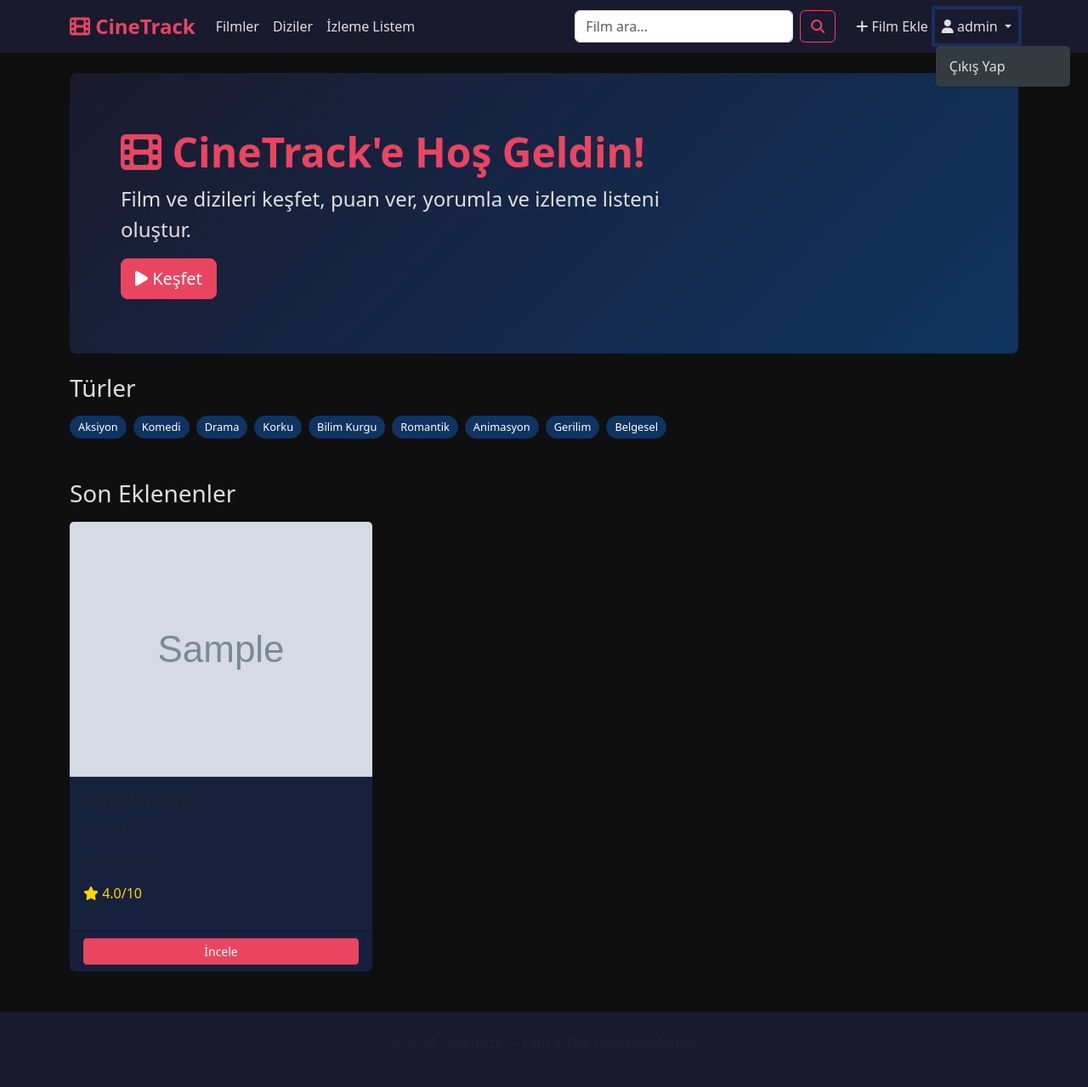
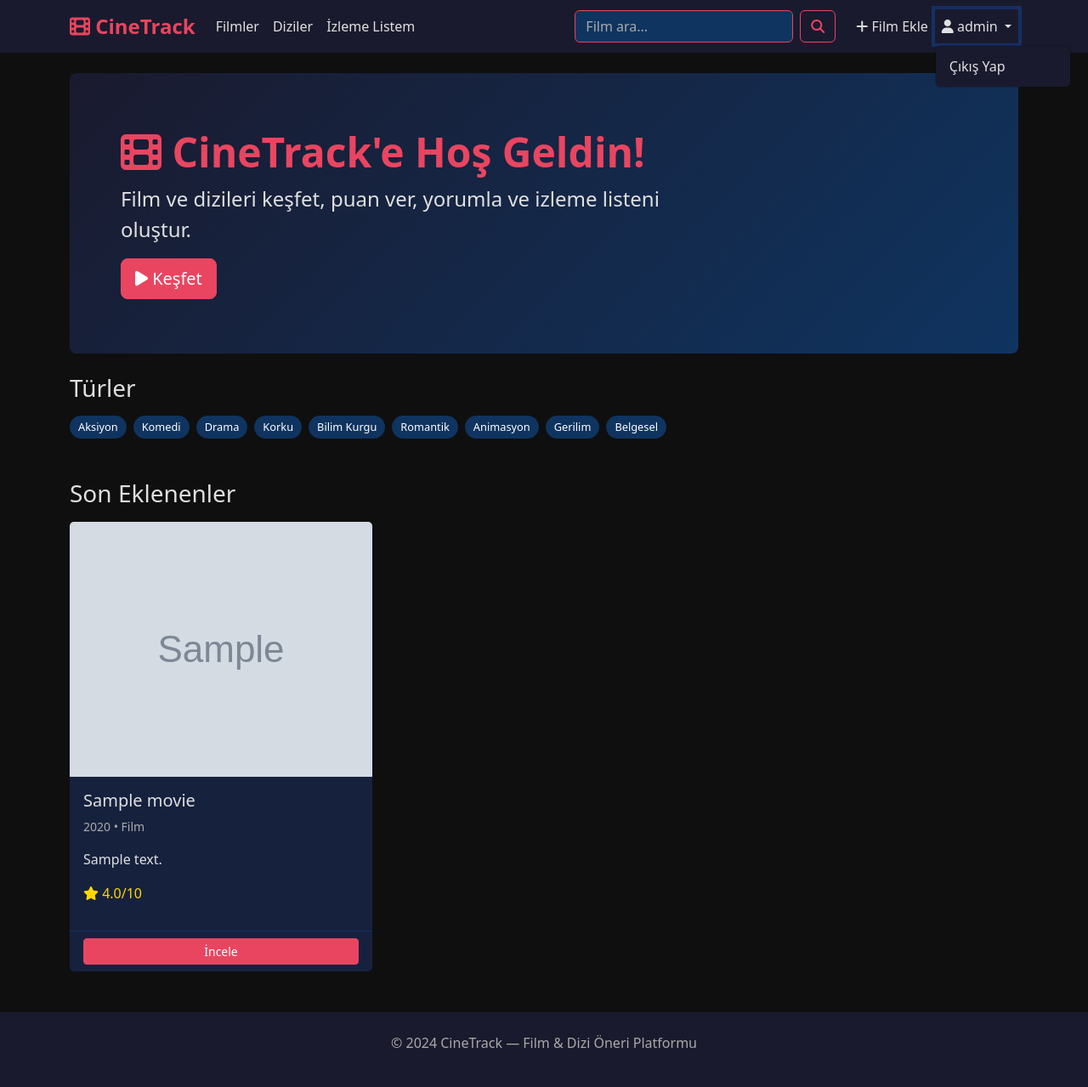
Before and after one commit to kutaysevim/cinetrack, a Django app: page / in a window 1280 px wide, after a click on "admin". Shown: the whole page at 85% size. Run offline with Django 5.2, Linux system fonts and the light colour scheme; a user stored in the database is signed in; data comes from the database, SQL or seed files in the repository; tables that the repository leaves empty hold one stand-in row (values such as "Sample post"); grey boxes marked "Sample" are stand-in pictures.

Commit message:
Fix form and card styles

```diff
--- a/movies/templates/movies/base.html
+++ b/movies/templates/movies/base.html
@@ -12,15 +12,45 @@
         .navbar-brand { color: #e94560 !important; font-weight: bold; font-size: 1.5rem; }
         .nav-link { color: #e0e0e0 !important; }
         .nav-link:hover { color: #e94560 !important; }
-        .card { background-color: #16213e; border: none; transition: transform 0.2s; }
+        .card { background-color: #16213e; border: none; transition: transform 0.2s; color: #e0e0e0; }
         .card:hover { transform: translateY(-5px); }
         .card-img-top { height: 300px; object-fit: cover; }
+        .card-footer { background-color: #16213e; border-top: 1px solid #0f3460; }
         .btn-danger { background-color: #e94560; border-color: #e94560; }
         .btn-outline-danger { color: #e94560; border-color: #e94560; }
-        .btn-outline-danger:hover { background-color: #e94560; }
+        .btn-outline-danger:hover { background-color: #e94560; color: #fff; }
         .badge-genre { background-color: #0f3460; color: white; padding: 4px 10px; border-radius: 20px; font-size: 0.8rem; }
         .rating-star { color: #ffd700; }
         footer { background-color: #1a1a2e; margin-top: 60px; }
+        .form-control {
+            background-color: #0f3460 !important;
+            color: #ffffff !important;
+            border: 1px solid #e94560;
+        }
+        .form-control::placeholder { color: #aaaaaa !important; }
+        .form-control:focus {
+            background-color: #0f3460 !important;
+            color: #ffffff !important;
+            box-shadow: 0 0 0 0.2rem rgba(233,69,96,0.25);
+        }
+        .form-select {
+            background-color: #0f3460 !important;
+            color: #ffffff !important;
+            border: 1px solid #e94560;
+        }
+        .form-label { color: #e0e0e0; }
+        .form-text { color: #aaaaaa !important; }
+        .dropdown-menu { background-color: #1a1a2e; }
+        .dropdown-item { color: #e0e0e0; }
+        .dropdown-item:hover { background-color: #0f3460; color: #e94560; }
+        a { color: #e94560; }
+        a:hover { color: #ff6b81; }
+        .text-muted { color: #aaaaaa !important; }
+        .alert-success { background-color: #1a3a2e; border-color: #28a745; color: #75e096; }
+        .alert-info { background-color: #1a2a3e; border-color: #17a2b8; color: #7dd3fc; }
+        .alert-danger { background-color: #3a1a1e; border-color: #e94560; color: #ff8096; }
+        .page-link { background-color: #16213e !important; color: #e0e0e0 !important; border-color: #0f3460 !important; }
+        .page-item.active .page-link { background-color: #e94560 !important; border-color: #e94560 !important; }
     </style>
 </head>
 <body>
```
